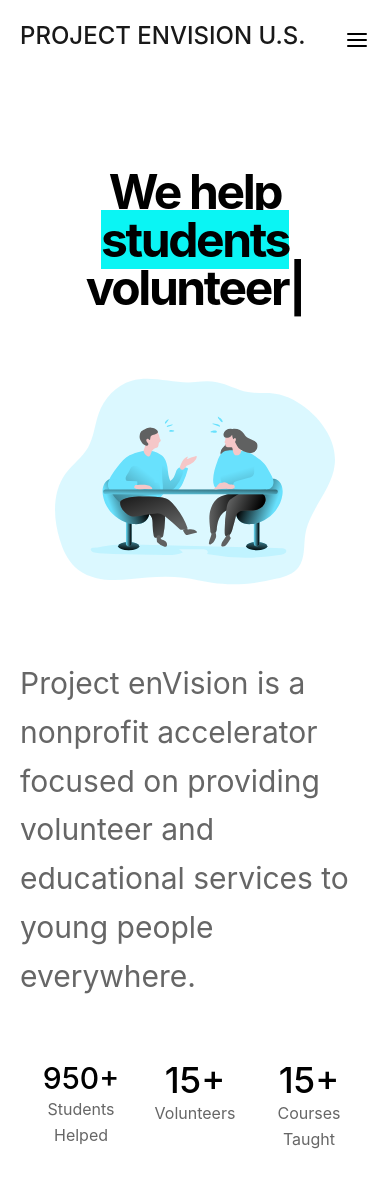
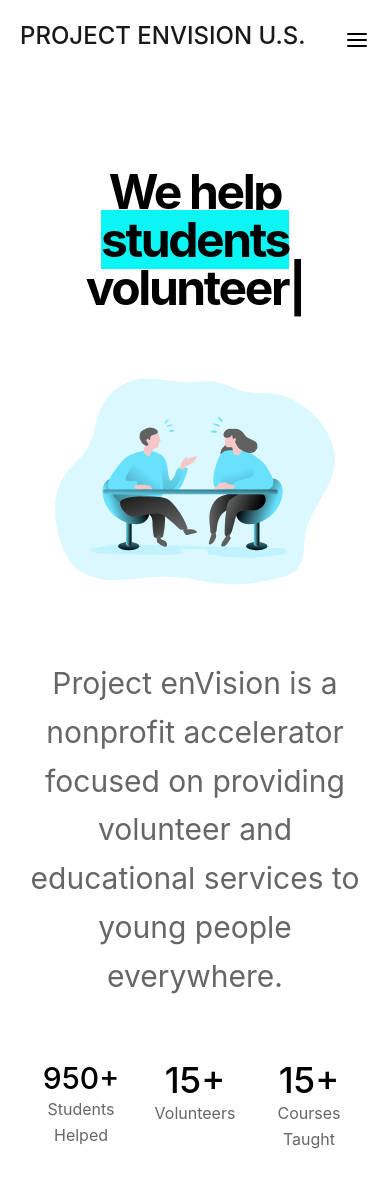
Before and after one commit to envisionnew/envisionnew.org, a Next.js app: page / in a window 390 px wide. Shown: the top 1188 px of the page. Built offline with nearby package versions, Linux system fonts and the light colour scheme.

Commit message:
[mobile] change

```diff
--- a/pages/index.js
+++ b/pages/index.js
@@ -59,7 +59,7 @@
                 src="/images/conversation.svg"
               ></img>
             </div>
-            <p className="mx-auto text-3xl font-normal leading-relaxed text-left text-gray-600 dark:text-gray-300 lg:w-2/3">
+            <p className="mx-auto text-3xl font-normal leading-relaxed text-center text-gray-600 lg:text-left dark:text-gray-300 lg:w-2/3">
               Project enVision is a nonprofit accelerator focused on providing
               volunteer and educational services to young people everywhere.
             </p>
```
